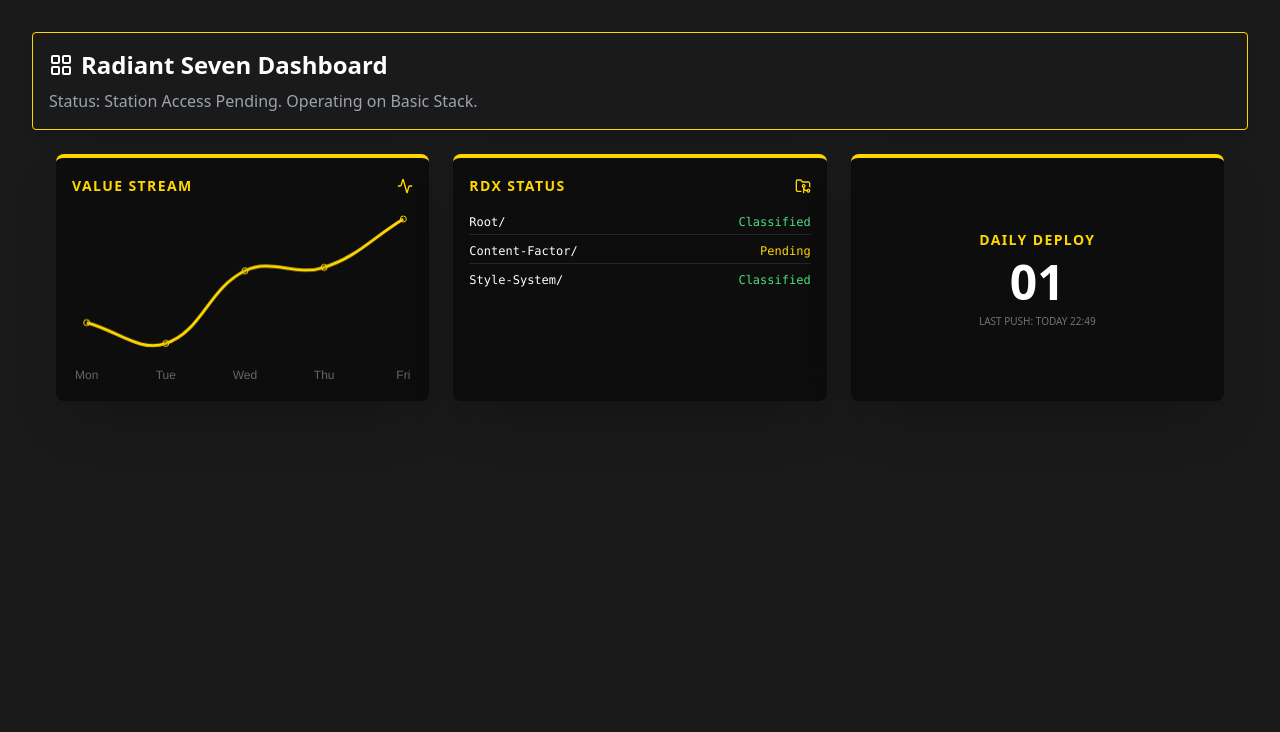
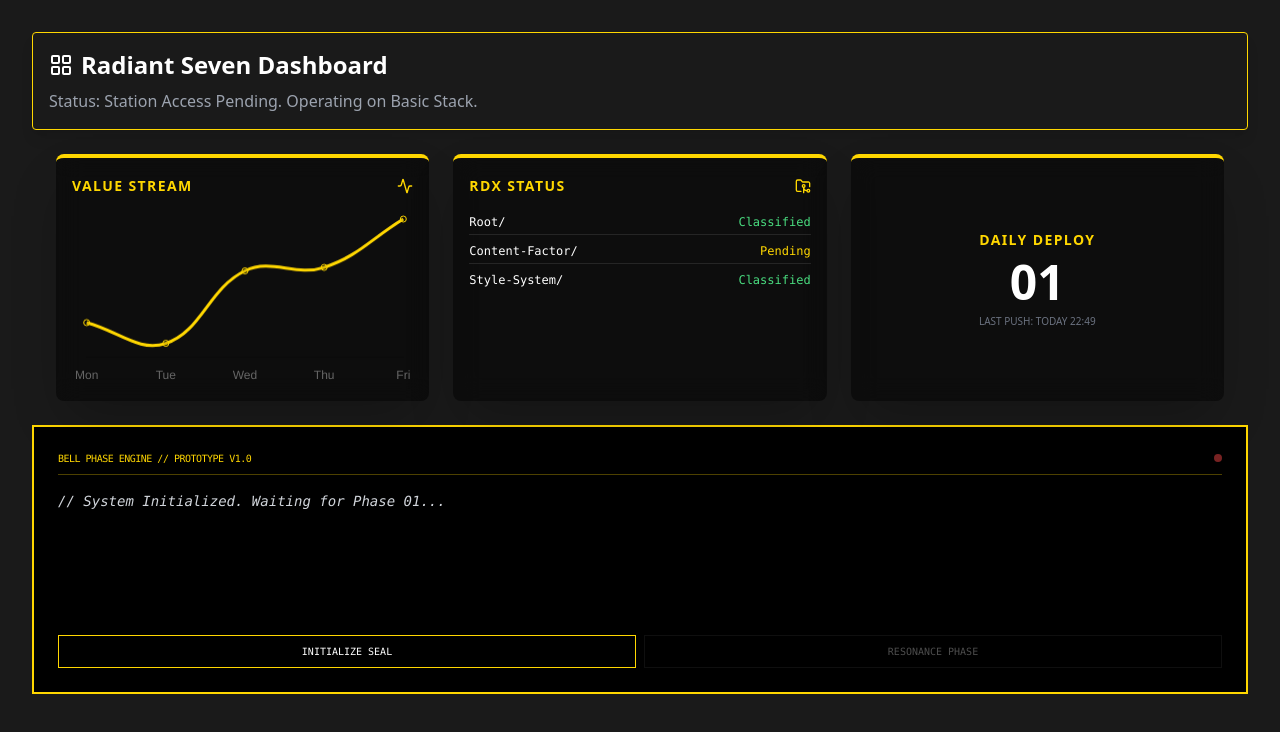
Before and after one commit to vmradford-rajahwu/station-access, a plain HTML site: page index.html in a window 1280 px wide. Drawn offline with nearby package versions, Linux system fonts and the light colour scheme.

Commit message:
Add new scripts for Lucide and Chart.js

```diff
--- a/index.html
+++ b/index.html
@@ -1,11 +1,12 @@
 <head>
     <script src="https://cdn.tailwindcss.com"></script>
-
     <script src="https://code.jquery.com/jquery-3.7.1.min.js"></script>
     <script src="https://code.jquery.com/ui/1.13.2/jquery-ui.min.js"></script>
+    <script src="https://unpkg.com/lucide@latest"></script>
+    <script src="https://cdn.jsdelivr.net/npm/chart.js"></script>
     <link rel="stylesheet" href="https://code.jquery.com/ui/1.13.2/themes/base/jquery-ui.css">
 
-    <script src="https://unpkg.com/lucide@latest"></script>
+
 
     <script>
         // Tailwind Config for Clearline7 Colors
@@ -62,9 +63,53 @@
         </div>
 
     </div>
+    <div id="dudael-lab" class="bg-black border-2 border-radiantGold p-6 rounded-none font-mono">
+        <div class="flex justify-between items-center border-b border-radiantGold/30 pb-2 mb-4">
+            <span class="text-[10px] uppercase tracking-tighter text-radiantGold">Bell Phase Engine // Prototype
+                v1.0</span>
+            <div id="phase-indicator" class="h-2 w-2 rounded-full bg-red-500 animate-pulse"></div>
+        </div>
 
-    <script src="https://cdn.jsdelivr.net/npm/chart.js"></script>
+        <div id="narrative-window" class="h-32 text-sm text-gray-300 italic mb-4 overflow-y-auto">
+            // System Initialized. Waiting for Phase 01...
+        </div>
+
+        <div class="grid grid-cols-2 gap-2">
+            <button onclick="transitionPhase(1)"
+                class="phase-btn border border-radiantGold text-[10px] p-2 hover:bg-radiantGold hover:text-black transition-all">INITIALIZE
+                SEAL</button>
+            <button onclick="transitionPhase(2)" id="btn-phase-2"
+                class="opacity-30 cursor-not-allowed border border-white/20 text-[10px] p-2" disabled>RESONANCE
+                PHASE</button>
+        </div>
+    </div>
+
     <script>
+        let currentPhase = 0;
+
+        function transitionPhase(target) {
+            const $window = $('#narrative-window');
+            const $indicator = $('#phase-indicator');
+
+            if (target === 1) {
+                currentPhase = 1;
+                $window.html("Phase 01: Seal Engaged. The architecture of DUDAEL is now visible.");
+                $indicator.removeClass('bg-red-500').addClass('bg-yellow-500');
+
+                // Unlock Phase 2
+                $('#btn-phase-2').removeClass('opacity-30 cursor-not-allowed border-white/20')
+                    .addClass('border-radiantGold').prop('disabled', false);
+            }
+
+            if (target === 2 && currentPhase === 1) {
+                currentPhase = 2;
+                $window.append("<br><br>Phase 02: Resonance. The system is breathing.");
+                $indicator.removeClass('bg-yellow-500').addClass('bg-green-500');
+                // Trigger a jQuery UI shake to show power
+                $("#dudael-lab").effect("shake", { distance: 5 });
+            }
+        }
+
         // Initialize VSM Chart
         const ctx = document.getElementById('vsmChart').getContext('2d');
         new Chart(ctx, {
@@ -82,8 +127,7 @@
         });
         lucide.createIcons();
         $(".vsm-card").draggable({ containment: "parent" });
-    </script>
-    <script>
+
         // Initialize Icons
         lucide.createIcons();
 
```
